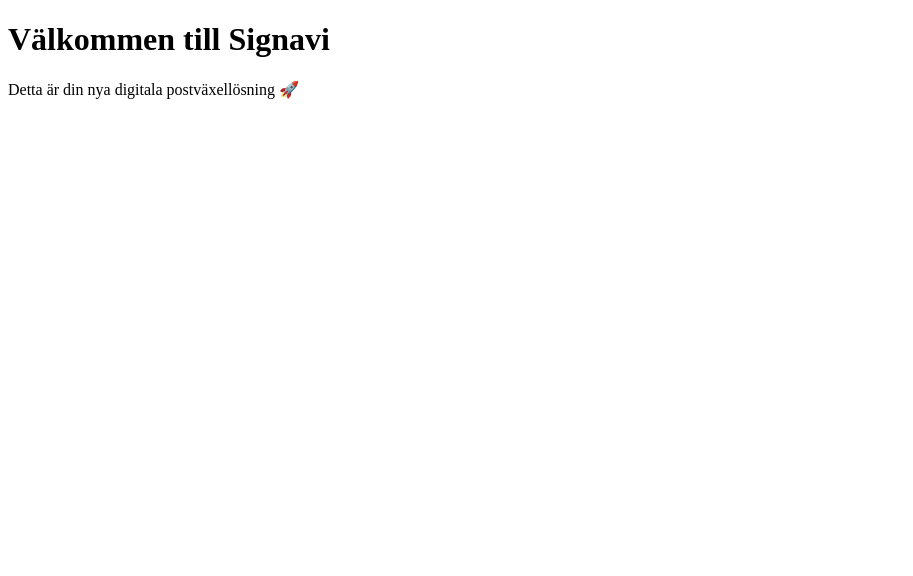
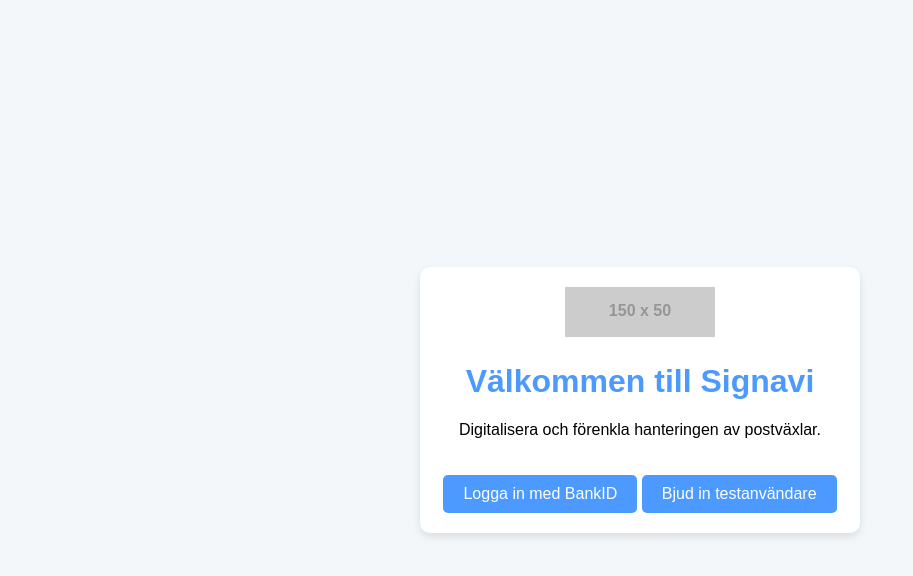
Before and after one commit to Pattvar/Signavi.se, a plain HTML site: page index.html in a window 1280 px wide. Shown: the whole page, without its empty margins (0-913 px from the left). Drawn offline with Linux system fonts and the light colour scheme; placeholder pictures from the web are drawn by us.

Commit message:
Update index.html

```diff
--- a/index.html
+++ b/index.html
@@ -4,9 +4,55 @@
   <meta charset="UTF-8" />
   <meta name="viewport" content="width=device-width, initial-scale=1.0" />
   <title>Signavi</title>
+  <style>
+    body {
+      font-family: Arial, sans-serif;
+      background-color: #f4f7fa;
+      display: flex;
+      justify-content: center;
+      align-items: center;
+      height: 100vh;
+      margin: 0;
+    }
+    .container {
+      text-align: center;
+      background: white;
+      padding: 20px;
+      border-radius: 10px;
+      box-shadow: 0 4px 8px rgba(0, 0, 0, 0.1);
+      width: 90%;
+      max-width: 400px;
+    }
+    h1 {
+      color: #4c9aff;
+    }
+    .button {
+      background-color: #4c9aff;
+      color: white;
+      padding: 10px 20px;
+      margin-top: 20px;
+      border: none;
+      border-radius: 5px;
+      cursor: pointer;
+      font-size: 16px;
+      transition: background-color 0.3s;
+    }
+    .button:hover {
+      background-color: #2f76c7;
+    }
+  </style>
 </head>
 <body>
-  <h1>Välkommen till Signavi</h1>
-  <p>Detta är din nya digitala postväxellösning 🚀</p>
+  <div class="container">
+    <img src="https://via.placeholder.com/150x50?text=Signavi" alt="Signavi Logo" />
+    <h1>Välkommen till Signavi</h1>
+    <p>Digitalisera och förenkla hanteringen av postväxlar.</p>
+
+    <!-- Placeholder for BankID sign-in button -->
+    <button class="button" onclick="alert('BankID inloggning kommer snart!')">Logga in med BankID</button>
+
+    <!-- Invite button for testing -->
+    <button class="button" onclick="alert('Testanvändare kommer att bjudas in snart!')">Bjud in testanvändare</button>
+  </div>
 </body>
 </html>
```
